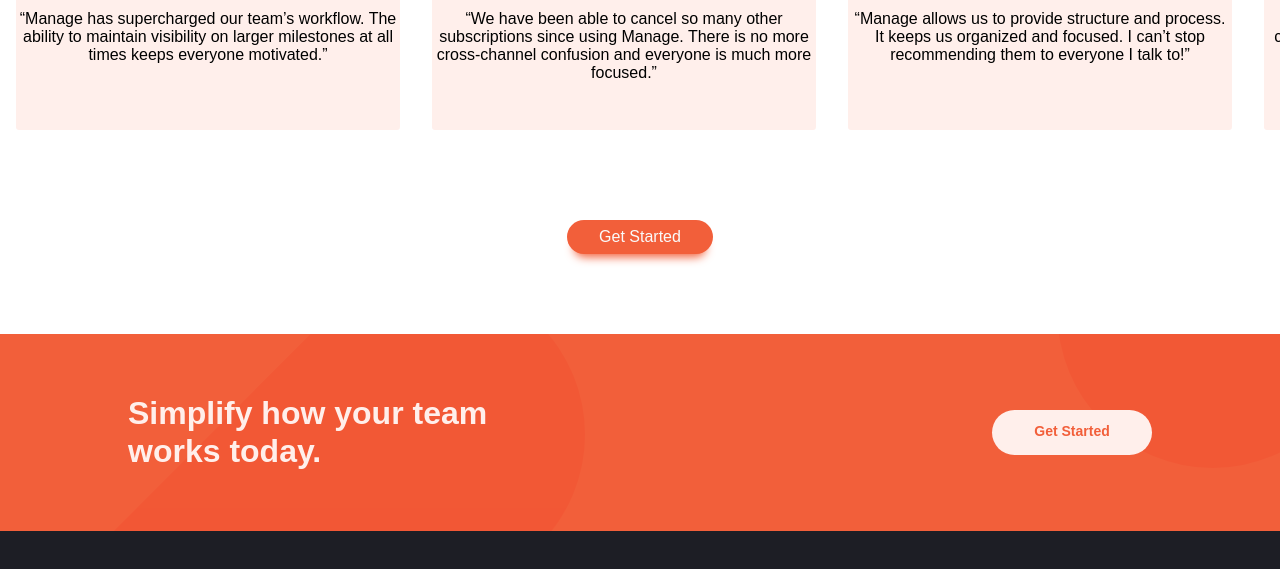
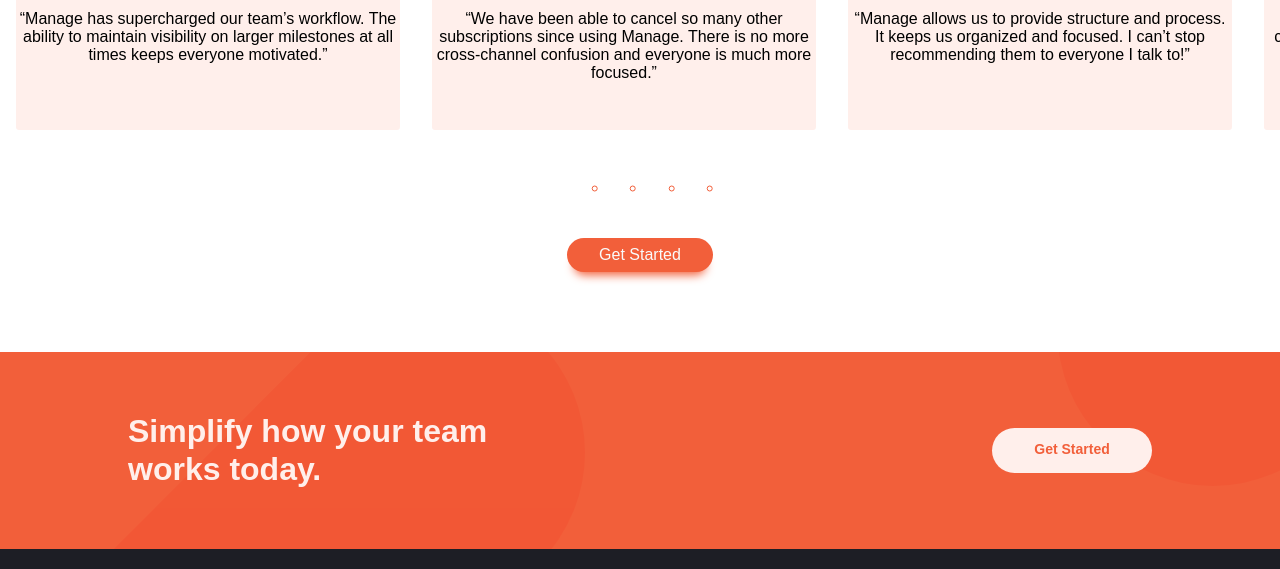
Before and after one commit to just-a-devguy/manage-landing-page, a website: page index.html in a window 1280 px wide. Shown: the part 1271-1840 px from the top of the page. Drawn offline with Linux system fonts and the light colour scheme; a web font is replaced by a local one.

Commit message:
started work on carousel togglers

```diff
--- a/index.html
+++ b/index.html
@@ -212,6 +212,13 @@
               </div>
             </li>
           </ul>
+
+          <ul class="testimonials__togglers">
+            <li class="testimonials__toggler"></li>
+            <li class="testimonials__toggler"></li>
+            <li class="testimonials__toggler"></li>
+            <li class="testimonials__toggler"></li>
+          </ul>
         </div>
 
         <div class="testimonials__cta">
--- a/scss/style.scss
+++ b/scss/style.scss
@@ -162,6 +162,25 @@
         margin: 0.8rem 0;
       }
     }
+    &__togglers {
+      display: flex;
+      margin: 0 52%;
+      transform: translate(-50%, -50%);
+      text-align: center;
+      width: 12%;
+      justify-content: space-around;
+      align-items: center;
+      // padding-left: 1rem;
+    }
+    &__toggler {
+      cursor: pointer;
+      list-style: circle;
+      color: $primary-color;
+      &:hover,
+      :active {
+        list-style: disc;
+      }
+    }
   }
 }
 
```
Also changed, not shown: dist/css/style.css, dist/js/app.js.
